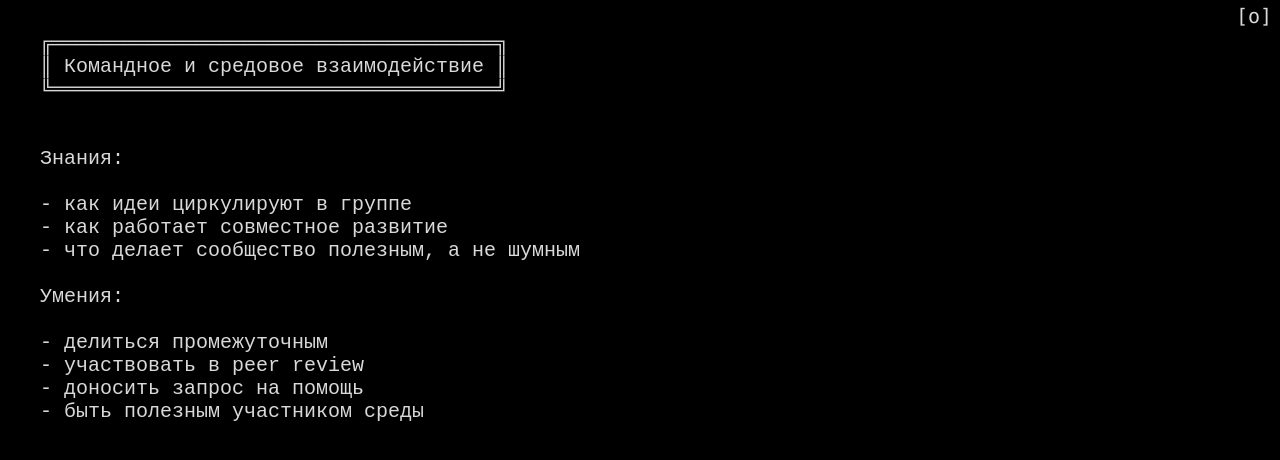
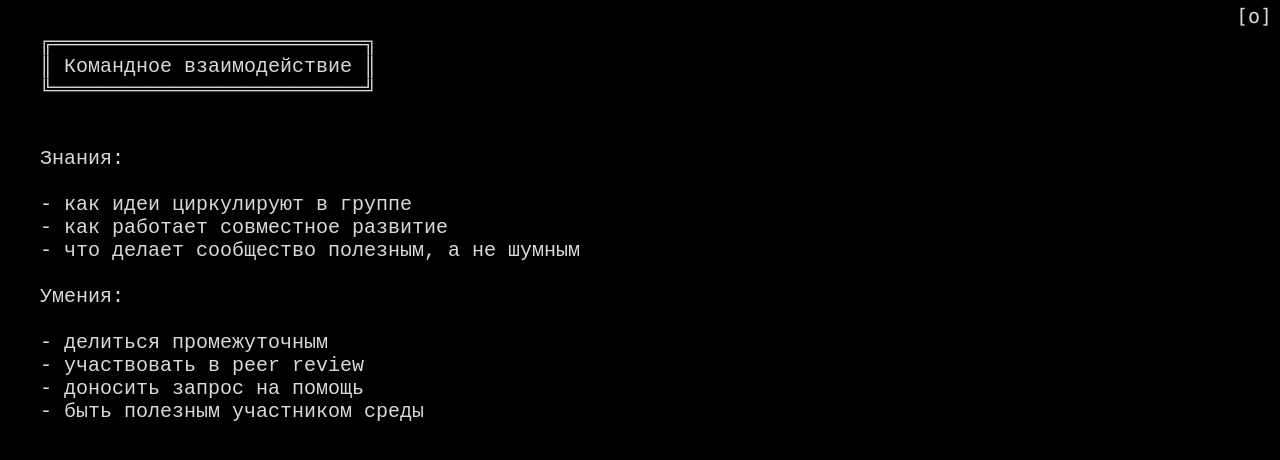
Before and after one commit to mishakatz/School, a plain HTML site: page Командное взаимодействие.html in a window 1280 px wide. Drawn offline with Linux system fonts and the light colour scheme.

Commit message:
rename: 'Командное и средовое взаимодействие' -> 'Командное взаимодействие'

```diff
--- a/Командное и средовое взаимодействие.html
+++ b/Командное взаимодействие.html
@@ -6,7 +6,7 @@
 <meta http-equiv="Pragma" content="no-cache">
 <meta http-equiv="Expires" content="0">
 <meta name="viewport" content="width=460">
-<title>Командное и средовое взаимодействие</title>
+<title>Командное взаимодействие</title>
 <style>
   body {
     font-family: ui-monospace, 'Cascadia Code', 'Source Code Pro', Menlo, Consolas, 'DejaVu Sans Mono', monospace;
@@ -29,9 +29,9 @@
 </style>
 </head>
 <body><a class="theme-toggle" href="#" onclick="return toggleTheme()">[o]</a><pre>
-╔═════════════════════════════════════╗
-║ Командное и средовое взаимодействие ║
-╚═════════════════════════════════════╝
+╔══════════════════════════╗
+║ Командное взаимодействие ║
+╚══════════════════════════╝
 
 
 Знания:
```
Also changed, not shown: communication.html (+1 -1 lines), index.html (+1 -1 lines).
